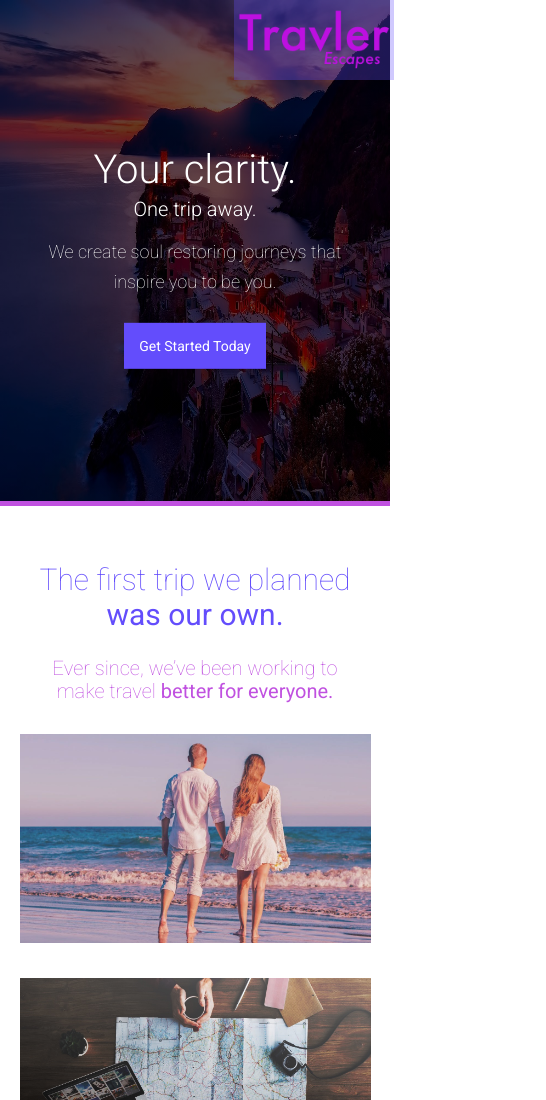
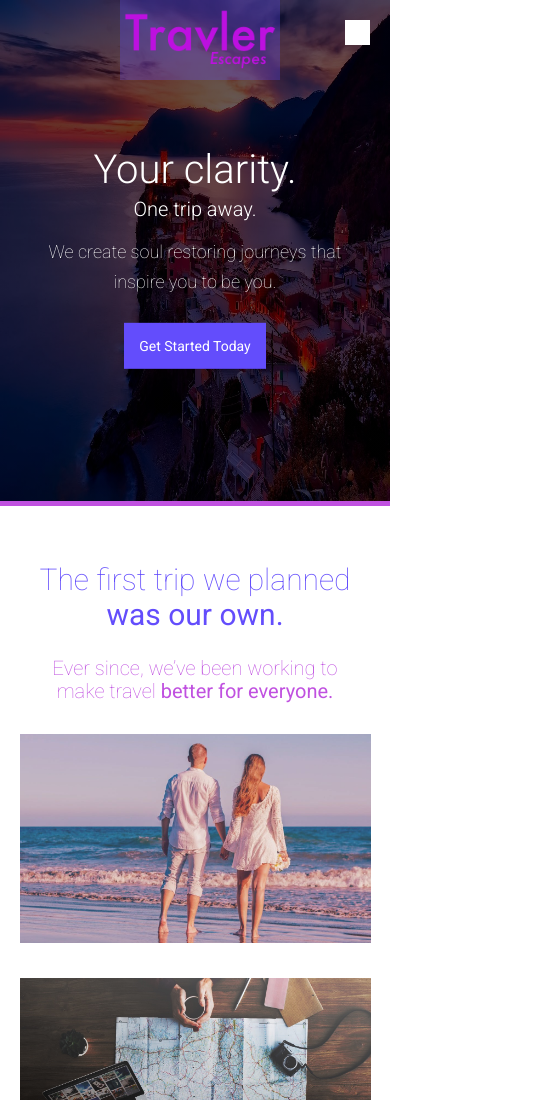
Before and after one commit to DlOMEDES/travel_site, a website: page app/index.html in a window 390 px wide. Shown: the top 1100 px of the page, 546 px wide, since content can reach past the window. Drawn offline with Linux system fonts and the light colour scheme.

Commit message:
changes to mobile view of the header

```diff
--- a/app/assets/styles/modules/_header.css
+++ b/app/assets/styles/modules/_header.css
@@ -2,10 +2,9 @@
   position: absolute;
   z-index: 2;
   display: flex;
-  justify-content: space-evenly;
-  flex-direction: column;
+  // justify-content: space-evenly;
+  // flex-direction: column;
   width: 100%;
-
   @mixin Large {
     background-color: rgba($mainBlue, .3);
     flex-direction: row;
@@ -36,7 +35,7 @@
     background-color: $white;
     position: absolute;
     top: 2rem;
-    right: -3.8rem;
+    right: 2rem;
 
     @mixin Large {
       display: none;
--- a/app/temp/styles/styles.css
+++ b/app/temp/styles/styles.css
@@ -735,13 +735,8 @@ footer {
   display: -webkit-box;
   display: -ms-flexbox;
   display: flex;
-  -webkit-box-pack: space-evenly;
-      -ms-flex-pack: space-evenly;
-          justify-content: space-evenly;
-  -webkit-box-orient: vertical;
-  -webkit-box-direction: normal;
-      -ms-flex-direction: column;
-          flex-direction: column;
+  // justify-content: space-evenly;
+  // flex-direction: column;
   width: 100%;
 }
 
@@ -787,7 +782,7 @@ footer {
     background-color: #ffffff;
     position: absolute;
     top: 2rem;
-    right: -3.8rem;
+    right: 2rem;
   }
 
 @media (min-width: 50rem) {
```
